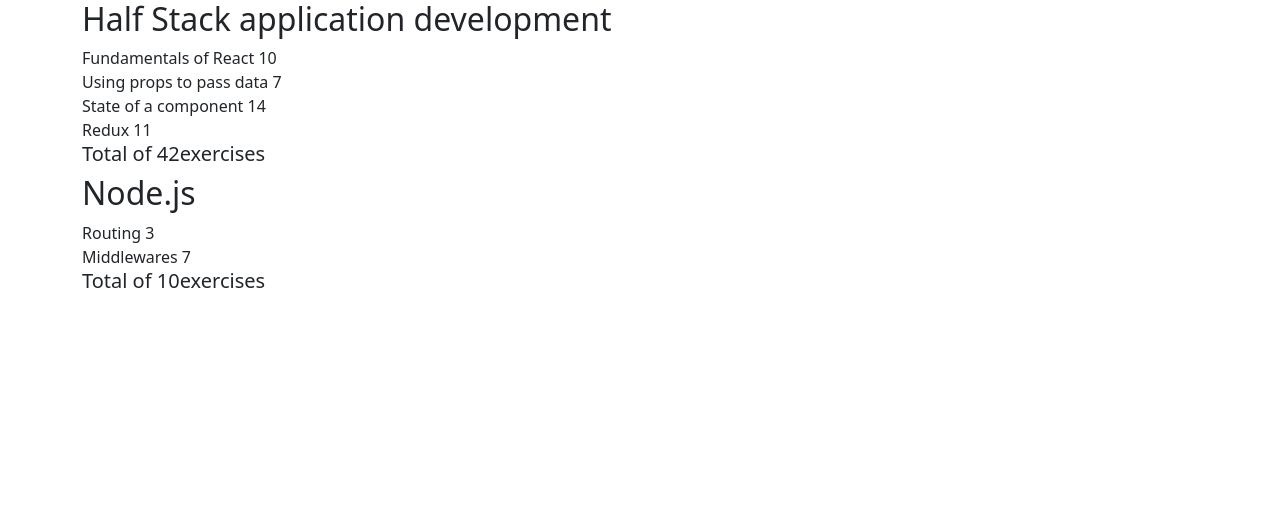
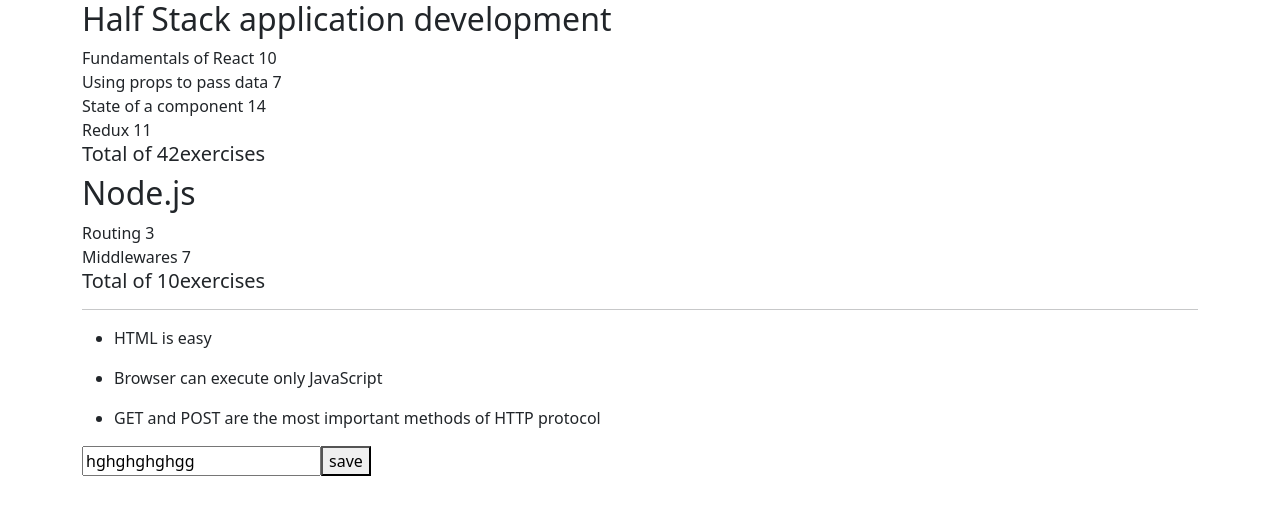
Before and after one commit to Peterzolo/Part2, a React (Create React App) app: page / in a window 1280 px wide. Shown: the top 514 px of the page. Built offline with nearby package versions, Linux system fonts and the light colour scheme.

Commit message:
Form
Modified code

```diff
--- a/src/App.jsx
+++ b/src/App.jsx
@@ -1,7 +1,11 @@
+import { useState } from "react";
 import Course from "./components/Course";
+import Form from "./components/Form";
+import Note from "./components/Note";
 import { courses } from "./data";
 
-const App = () => {
+const App = ({ note }) => {
+  const [notes, setNotes] = useState(note);
   return (
     <div className="container">
       {courses.map((course) => (
@@ -9,6 +13,15 @@
           <Course course={course} />
         </div>
       ))}
+
+      <hr />
+
+      <div>
+        {notes.map((note) => (
+          <Note key={note.id} note={note} />
+        ))}
+      </div>
+      <Form />
     </div>
   );
 };
--- /dev/null
+++ b/src/components/Form.jsx
@@ -0,0 +1,19 @@
+import React, { useState } from "react";
+
+const Form = () => {
+  const [newNote, setNewNote] = useState("hghghghghgg");
+  console.log("NEW NOTE", newNote);
+  const addNote = (event) => {
+    event.preventDefault();
+  };
+  return (
+    <div>
+      <form onSubmit={addNote}>
+        <input value={newNote} />
+        <button type="submit">save</button>
+      </form>
+    </div>
+  );
+};
+
+export default Form;
--- /dev/null
+++ b/src/components/Note.jsx
@@ -0,0 +1,13 @@
+import React from "react";
+
+const Note = ({ note }) => {
+  return (
+    <div>
+      <ul>
+        <li>{note.content}</li>
+      </ul>
+    </div>
+  );
+};
+
+export default Note;
--- a/src/index.js
+++ b/src/index.js
@@ -4,7 +4,25 @@
 
 const root = createRoot(document.getElementById("root"));
 
-root.render(<App />);
+export const notes = [
+  {
+    id: 1,
+    content: "HTML is easy",
+    important: true,
+  },
+  {
+    id: 2,
+    content: "Browser can execute only JavaScript",
+    important: false,
+  },
+  {
+    id: 3,
+    content: "GET and POST are the most important methods of HTTP protocol",
+    important: true,
+  },
+];
+
+root.render(<App note={notes} />);
 
 // const root = ReactDOM.createRoot(document.getElementById("root"));
 
```
Also changed, not shown: src/data.js (+18 -0 lines).
